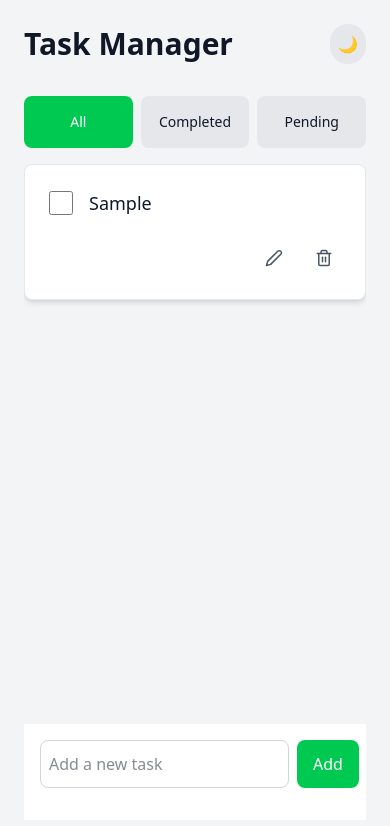
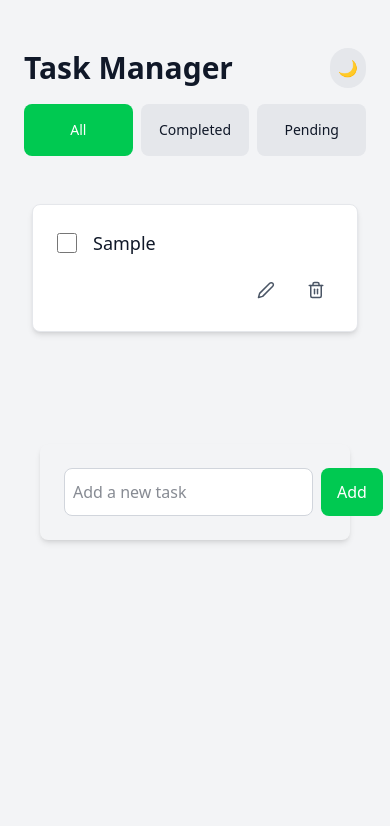
Before and after one commit to lilbobb/TaskManagerApp, a React app: page / in a window 390 px wide. Both pictures are taken after typing "Sample" into the empty fields and a click on the button "Add". Shown: the top 826 px of the page. Built offline with nearby package versions, Linux system fonts and the light colour scheme; the HTML template or start-up script is replaced by a standard one.

Commit message:
fix: theme mode issue to fully work for dark and light

```diff
--- a/src/App.jsx
+++ b/src/App.jsx
@@ -8,7 +8,6 @@ import "./index.css";
 
 function App() {
   const [tasks, setTasks] = useState(() => {
-    // Load tasks from localStorage on initial render
     const savedTasks = localStorage.getItem("tasks");
     return savedTasks ? JSON.parse(savedTasks) : [];
   });
@@ -19,12 +18,10 @@ function App() {
     return savedTheme || "light";
   });
 
-  // Save tasks to localStorage whenever they change
   useEffect(() => {
     localStorage.setItem("tasks", JSON.stringify(tasks));
   }, [tasks]);
 
-  // Handle theme changes
   useEffect(() => {
     document.documentElement.className = theme;
     localStorage.setItem("theme", theme);
@@ -35,7 +32,6 @@ function App() {
     }
   }, [theme]);
 
-  // Rest of your functions remain exactly the same
   const addTask = (text) => {
     const newTask = {
       id: crypto.randomUUID(),
@@ -69,19 +65,26 @@ function App() {
     return true;
   });
 
-  return (
+   return (
     <div className="min-h-screen bg-gray-100 dark:bg-gray-900 text-gray-900 dark:text-gray-100 transition-colors duration-300">
       <div className="max-w-7xl mx-auto p-6">
-        <div className="flex justify-between items-center mb-8">
-          <h1 className="text-3xl font-bold">Task Manager</h1>
-          <ThemeToggle theme={theme} setTheme={setTheme} />
+        <div className="sticky top-0 z-10 bg-gray-100 dark:bg-gray-900 pt-6 pb-4 -mx-6 px-6">
+          <div className="flex justify-between items-center mb-4">
+            <h1 className="text-3xl font-bold">Task Manager</h1>
+            <ThemeToggle theme={theme} setTheme={setTheme} />
+          </div>
+
+          <div className="lg:hidden sticky top-20 z-10 bg-gray-100 dark:bg-gray-900 pb-2 -mx-6 px-6">
+            <FilterButtons setFilter={setFilter} activeFilter={filter} />
+          </div>
         </div>
 
-        {/* Desktop Layout */}
         <div className="hidden lg:flex lg:flex-row gap-6">
-          <div className="lg:w-1/4 bg-white dark:bg-gray-800 p-4 rounded-lg shadow-md h-[80vh] overflow-y-auto transition-colors duration-300">
-            <TaskForm addTask={addTask} />
-            <FilterButtons setFilter={setFilter} activeFilter={filter} />
+          <div className="lg:w-1/4 sticky top-28 h-[calc(100vh-9rem)]">
+            <div className="bg-white dark:bg-gray-800 p-4 rounded-lg shadow-md h-full overflow-y-auto transition-colors duration-300">
+              <TaskForm addTask={addTask} />
+              <FilterButtons setFilter={setFilter} activeFilter={filter} />
+            </div>
           </div>
           <div className="lg:w-3/4">
             <TaskList
@@ -93,11 +96,9 @@ function App() {
           </div>
         </div>
 
-        {/* Mobile Layout */}
-        <div className="flex flex-col min-h-[calc(100vh-120px)] lg:hidden">
-          <div className="flex-1 flex flex-col">
-            <FilterButtons setFilter={setFilter} activeFilter={filter} />
-            <div className="flex-1 overflow-y-auto">
+        <div className="flex flex-col lg:hidden">
+          <div className="flex-1 pt-2">
+            <div className="px-2">
               <TaskList
                 tasks={filteredTasks}
                 editTask={editTask}
@@ -106,7 +107,7 @@ function App() {
               />
             </div>
           </div>
-          <div className="sticky bottom-0 bg-white dark:bg-gray-900 p-4 transition-colors duration-300">
+          <div className="sticky bottom-0 p-4 bg-transparent">
             <TaskForm addTask={addTask} />
           </div>
         </div>
--- a/src/components/FilterButtons.jsx
+++ b/src/components/FilterButtons.jsx
@@ -5,7 +5,6 @@ function FilterButtons({ setFilter, activeFilter }) {
 
   return (
     <div className="mb-4">
-      {/* Mobile Layout - Horizontal Row */}
       <div className="flex lg:hidden space-x-2">
         {filters.map((filter) => (
           <button
--- a/src/components/TaskForm.jsx
+++ b/src/components/TaskForm.jsx
@@ -14,13 +14,16 @@ function TaskForm({ addTask }) {
 
   return (
     <div className="mb-4">
-      <form onSubmit={handleSubmit} className="flex gap-2">
+      <form
+        onSubmit={handleSubmit}
+        className="flex gap-2 lg:bg-transparent dark:lg:bg-transparent bg-gray-100 dark:bg-gray-900 w-full lg:w-auto lg:p-0 p-6 rounded-lg shadow-md lg:shadow-none transition-colors duration-300"
+      >
         <input
           type="text"
           value={input}
           onChange={(e) => setInput(e.target.value)}
           placeholder="Add a new task"
-          className="flex-1 p-2 border border-gray-300 rounded-lg bg-white dark:bg-gray-800 dark:border-gray-600 dark:text-gray-100 focus:outline-none dark:focus:ring-green-600 transition-colors duration-200"
+          className="flex-1 p-2 border border-gray-300 rounded-lg bg-white dark:bg-gray-800 dark:border-gray-600 dark:text-gray-100 focus:outline-none focus:ring focus:ring-green-300 dark:focus:ring-green-600 transition-colors duration-200"
         />
         <button
           type="submit"
--- a/src/components/TaskList.jsx
+++ b/src/components/TaskList.jsx
@@ -20,11 +20,11 @@ function TaskList({ tasks, editTask, deleteTask, toggleTaskCompletion }) {
   };
 
   return (
-    <ul className="grid grid-cols-1 md:grid-cols-2 lg:grid-cols-4 gap-4">
+    <ul className="grid grid-cols-1 md:grid-cols-2 lg:grid-cols-4 gap-4 pb-24 lg:pb-0">
       {tasks.map((task) => (
         <li
           key={task.id}
-          className="p-6 bg-white dark:bg-gray-800 rounded-lg shadow-md flex flex-col space-y-4 transition-colors duration-300 border border-gray-200 dark:border-gray-700"
+          className="p-6 bg-white dark:bg-gray-800 rounded-lg shadow-md flex flex-col transition-colors duration-300 border border-gray-200 dark:border-gray-700"
         >
           {editingId === task.id ? (
             <div className="flex flex-col space-y-2">
@@ -42,21 +42,21 @@ function TaskList({ tasks, editTask, deleteTask, toggleTaskCompletion }) {
               </button>
             </div>
           ) : (
-            <div className="flex flex-col space-y-6">
-              <div className="flex items-center space-x-4">
+            <div className="flex flex-col h-full">
+              <div className="flex items-start space-x-4">
                 <input
                   type="checkbox"
                   checked={task.completed}
                   onChange={() => toggleTaskCompletion(task.id)}
-                  className="h-6 w-6 text-blue-500 rounded focus:ring-blue-500 dark:focus:ring-blue-600"
+                  className="h-5 w-5 text-blue-500 rounded focus:ring-blue-500 dark:focus:ring-blue-600 mt-1 flex-shrink-0"
                 />
                 <span
-                  className={`flex-1 text-lg ${task.completed ? 'line-through text-gray-500 dark:text-gray-400' : ''}`}
+                  className={`text-lg ${task.completed ? 'line-through text-gray-500 dark:text-gray-400' : ''}`}
                 >
                   {task.text}
                 </span>
               </div>
-              <div className="flex space-x-4 justify-end">
+              <div className="flex space-x-4 justify-end mt-auto pt-4">
                 <button
                   onClick={() => startEditing(task)}
                   className="p-2 text-gray-600 dark:text-gray-300 hover:text-green-500 dark:hover:text-green-400 transition-colors duration-200"
--- a/src/index.css
+++ b/src/index.css
@@ -1,17 +1,3 @@
 @import "tailwindcss";
 
-:root {
-  --background: theme('colors.gray.100');
-  --foreground: theme('colors.gray.900');
-}
-
-.dark {
-  --background: theme('colors.gray.900');
-  --foreground: theme('colors.gray.100');
-}
-
-body {
-  background-color: var(--background);
-  color: var(--foreground);
-  transition: background-color 0.3s ease, color 0.3s ease;
-}
+@custom-variant dark (&:where(.dark, .dark *));
```
